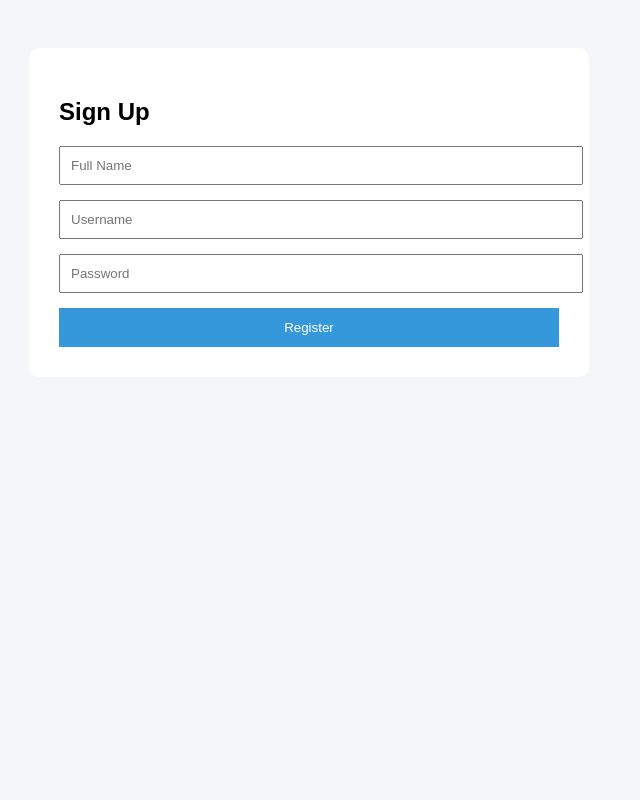
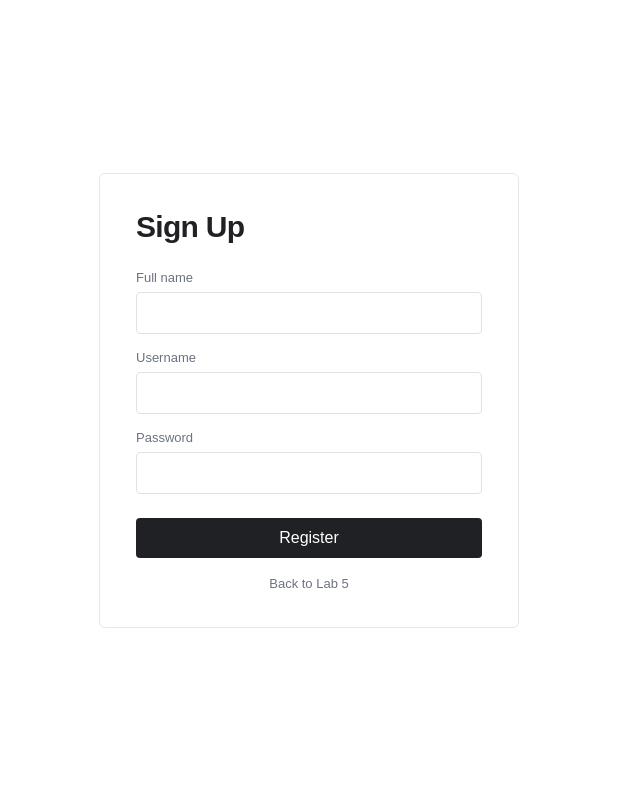
Before and after one commit to princesswinlynyu-art/yu-princesswinlyn-lavalust, a CodeIgniter app: page /LavaLust/signup in a window 1280 px wide. Shown: the whole page, without its empty margins (331-971 px from the left). Run offline with CodeIgniter, Linux system fonts and the light colour scheme; data that the repository does not hold is empty; some libraries are stand-ins or nearby versions.

Commit message:
Unify minimalist Lab 5 interface

```diff
--- a/app/views/home_page.php
+++ b/app/views/home_page.php
@@ -105,8 +105,6 @@
 
     <p class="eyebrow">BSIT 3F6</p>
     <h1>Princess Winlyn M. Yu</h1>
-    <p class="program">Coursework and project workspace</p>
-
     <a class="lab5" href="<?= site_url('lab5'); ?>">
         <span><strong>Lab 5</strong><br>Authentication and products</span>
         <span class="arrow" aria-hidden="true">&rarr;</span>
--- a/app/views/signup.php
+++ b/app/views/signup.php
@@ -1,37 +1,19 @@
 <!DOCTYPE html>
 <html>
 <head>
+    <meta name="viewport" content="width=device-width, initial-scale=1">
     <title>Sign Up</title>
 
     <style>
 
-        body{
-            font-family:Arial;
-            background:#f4f6f9;
-            padding:40px;
-        }
-
-        .container{
-            max-width:500px;
-            margin:auto;
-            background:white;
-            padding:30px;
-            border-radius:10px;
-        }
-
-        input{
-            width:100%;
-            padding:10px;
-            margin-bottom:15px;
-        }
-
-        button{
-            width:100%;
-            padding:12px;
-            background:#3498db;
-            color:white;
-            border:none;
-        }
+        *{box-sizing:border-box}
+        body{margin:0;min-height:100vh;display:grid;place-items:center;padding:24px;background:#fff;color:#202124;font-family:Arial,sans-serif}
+        .container{width:min(420px,100%);padding:36px;border:1px solid #e5e7eb;border-radius:6px}
+        h2{margin:0 0 26px;font-size:30px;font-weight:600;letter-spacing:-.7px}
+        label{display:block;margin:16px 0 7px;color:#6b7280;font-size:13px}
+        input{width:100%;padding:11px 12px;border:1px solid #dfe3e8;border-radius:4px;font:inherit}
+        button{width:100%;margin-top:24px;padding:11px;border:0;border-radius:4px;background:#202124;color:#fff;font:inherit}
+        .back{display:block;margin-top:18px;color:#6b7280;text-align:center;font-size:13px;text-decoration:none}
 
     </style>
 </head>
@@ -43,22 +25,19 @@
 
 <form action="<?= site_url('signup/store'); ?>" method="POST">
 
-    <input
-        type="text"
+    <label for="fullname">Full name</label>
+    <input id="fullname" type="text"
         name="fullname"
-        placeholder="Full Name"
         required>
 
-    <input
-        type="text"
+    <label for="username">Username</label>
+    <input id="username" type="text"
         name="username"
-        placeholder="Username"
         required>
 
-    <input
-        type="password"
+    <label for="password">Password</label>
+    <input id="password" type="password"
         name="password"
-        placeholder="Password"
         required>
 
     <button type="submit">
@@ -67,6 +46,8 @@
 
 </form>
 
+<a class="back" href="<?= site_url('lab5'); ?>">Back to Lab 5</a>
+
 </div>
 
 </body>
```
Also changed, not shown: app/views/lab5_home.php (+15 -29 lines), app/views/login.php (+30 -17 lines).
